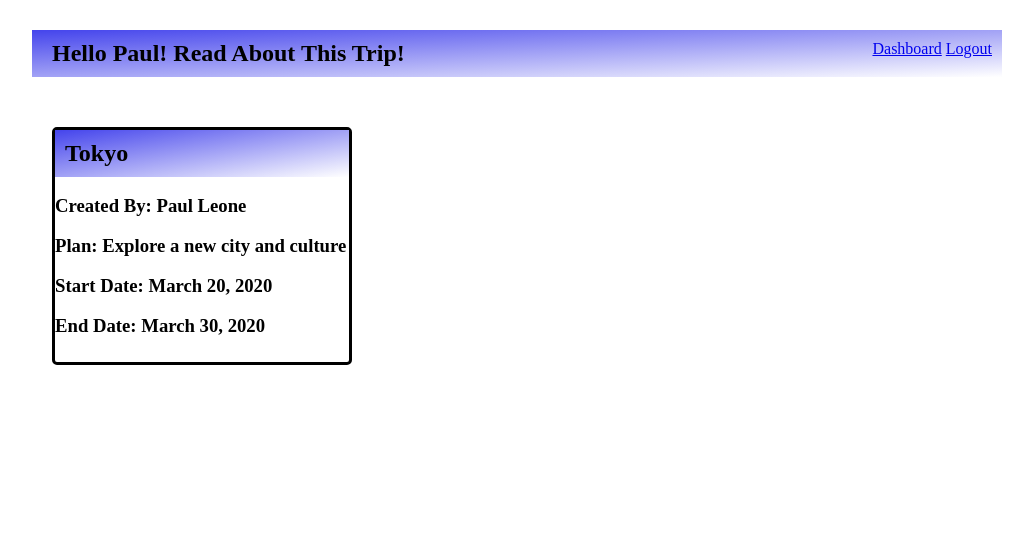
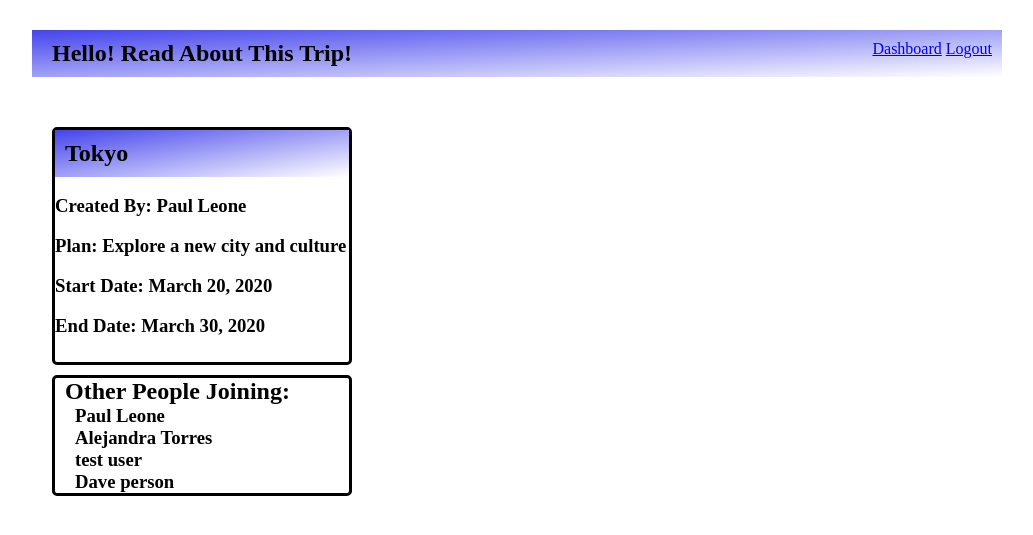
Before and after one commit to pleone55/Trips, a Django app: template apps/python_belt_app/templates/python_belt_app/trip_info.html in a window 1280 px wide. Shown: the top 535 px of the page, without its empty margins (123-1156 px from the left). Run offline with Django 3.2, Linux system fonts and the light colour scheme; the template is opened without the code that fills it: values that come from a table or form of the project are taken from there, others are empty; data comes from the database, SQL or seed files in the repository; both versions use the stored data as it was after the commit; parts of the project's set-up code (start-up, migrations or seed data) failed here and were passed over.

Commit message:
initial commit

```diff
--- a/apps/python_belt_app/models.py
+++ b/apps/python_belt_app/models.py
@@ -104,6 +104,7 @@ class Destination(models.Model):
     start_date = models.DateField(null=False, blank=False)
     end_date = models.DateField(null=False, blank=False)
     planner = models.ForeignKey(Users, related_name = 'trips', on_delete=models.CASCADE)
+    others = models.ManyToManyField(Users, related_name='joins')
     created_at = models.DateTimeField(auto_now_add=True)
     updated_at = models.DateTimeField(auto_now=True)
     objects = UsersManager()
--- a/apps/python_belt_app/static/python_belt_app/css/style.css
+++ b/apps/python_belt_app/static/python_belt_app/css/style.css
@@ -16,6 +16,10 @@ ul {
 .messages {
     padding-left: 0px !important;
     list-style-type: none;
+    margin-left: 10px;
+    color: red;
+    font-weight: bolder;
+    margin-bottom: 15px;
 }
 
 .left, .right {
@@ -135,8 +139,19 @@ ul {
     margin-right: 20px;
 }
 
-table {
+.user-table {
     float: left;
+    margin-top: 10px;
+    margin-left: 20px;
+}
+
+.other-table {
+    float: left;
+    position: absolute;
+    margin-top: 260px;
+}
+
+.others-table {
     margin-top: 10px;
     margin-left: 20px;
 }
@@ -157,3 +172,16 @@ td {
 .about-content {
     margin-bottom: 7px;
 }
+
+.indent {
+    margin-left: 20px;
+}
+
+.other {
+    margin-top: 10px;
+    width: 300px;
+    height: 0 auto;
+    margin-left: 20px;
+    border: solid black;
+    border-radius: 5px;
+}
--- a/apps/python_belt_app/templates/python_belt_app/trip_info.html
+++ b/apps/python_belt_app/templates/python_belt_app/trip_info.html
@@ -11,7 +11,7 @@
 <body>
     <div class="wrapper">
         <div class="greeting_bar">
-            <h2 class="greetings">Hello {{trip.planner.first_name}}! Read About This Trip!</h2>
+            <h2 class="greetings">Hello! Read About This Trip!</h2>
             <div class="navigation">
                 <a href="/dashboard">Dashboard</a>
                 <a href="/logout">Logout</a>
@@ -26,6 +26,15 @@
                 <h3>End Date: {{ trip.end_date }}</h3><br>
             </div>
         </div>
+        <div class="other">
+            <div class="other-content">
+                <h2 class="greetings">Other People Joining:</h2>
+                <br>
+                {% for user in others %}
+                    <h3 class="indent">{{ user.first_name }} {{ user.last_name }}</h3>
+                {% endfor %}
+            </div>
+        </div>
     </div>
 </body>
 </html>
--- a/apps/python_belt_app/urls.py
+++ b/apps/python_belt_app/urls.py
@@ -11,6 +11,8 @@ urlpatterns = [
     url(r'^trips/edit/(?P<id>\d+)$', views.edit_info),
     url(r'^trips/(?P<id>\d+)$', views.trip_info),
     url(r'^delete/(?P<id>\d+)$', views.delete),
+    url(r'^cancel/(?P<id>\d+)$', views.cancel),
+    url(r'^join/(?P<id>\d+)$', views.join),
     url(r'^success$', views.success),
     url(r'^logout$', views.logout)
 ]
```
Also changed, not shown: apps/python_belt_app/templates/python_belt_app/dashboard.html (+33 -1 lines), apps/python_belt_app/templates/python_belt_app/new_trip.html (+9 -8 lines), apps/python_belt_app/views.py (+19 -1 lines), apps/python_belt_app/migrations/0003_destination_others.py (added), db.sqlite3 (added), 1 other file.
